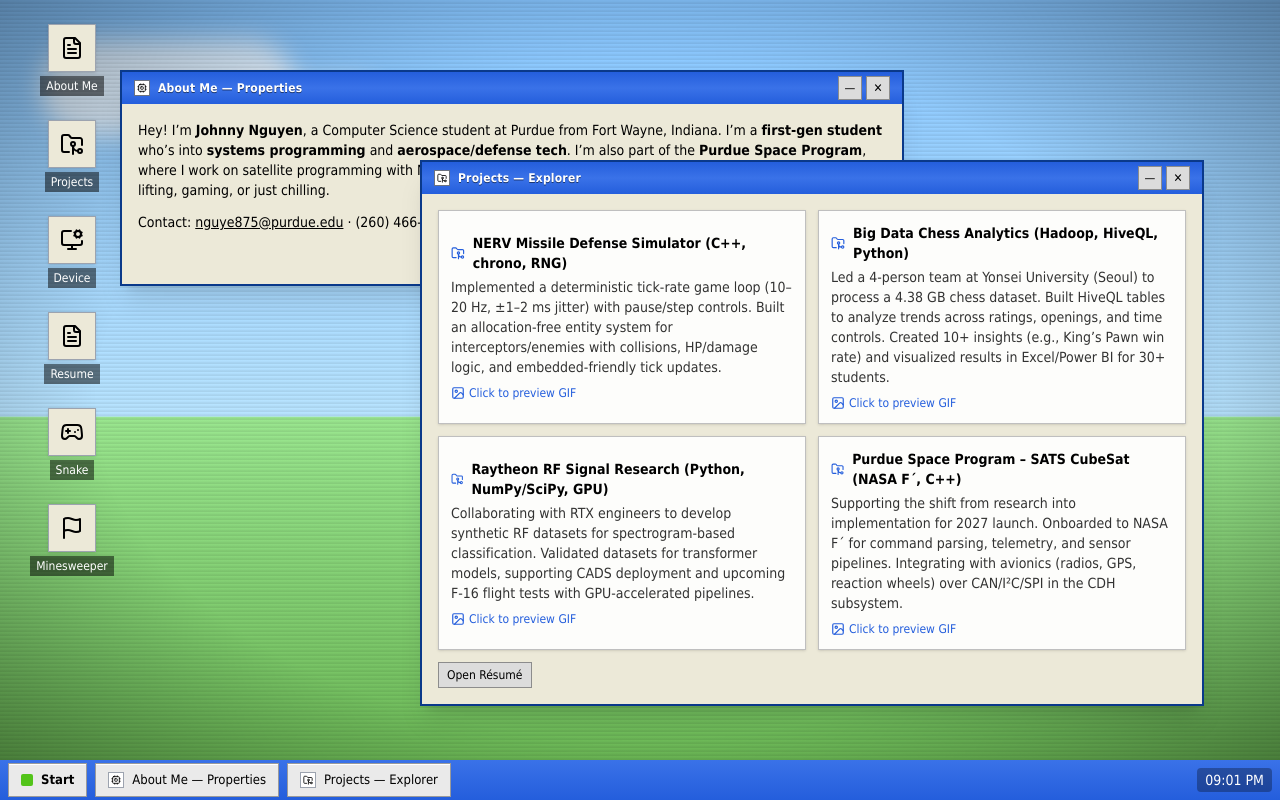
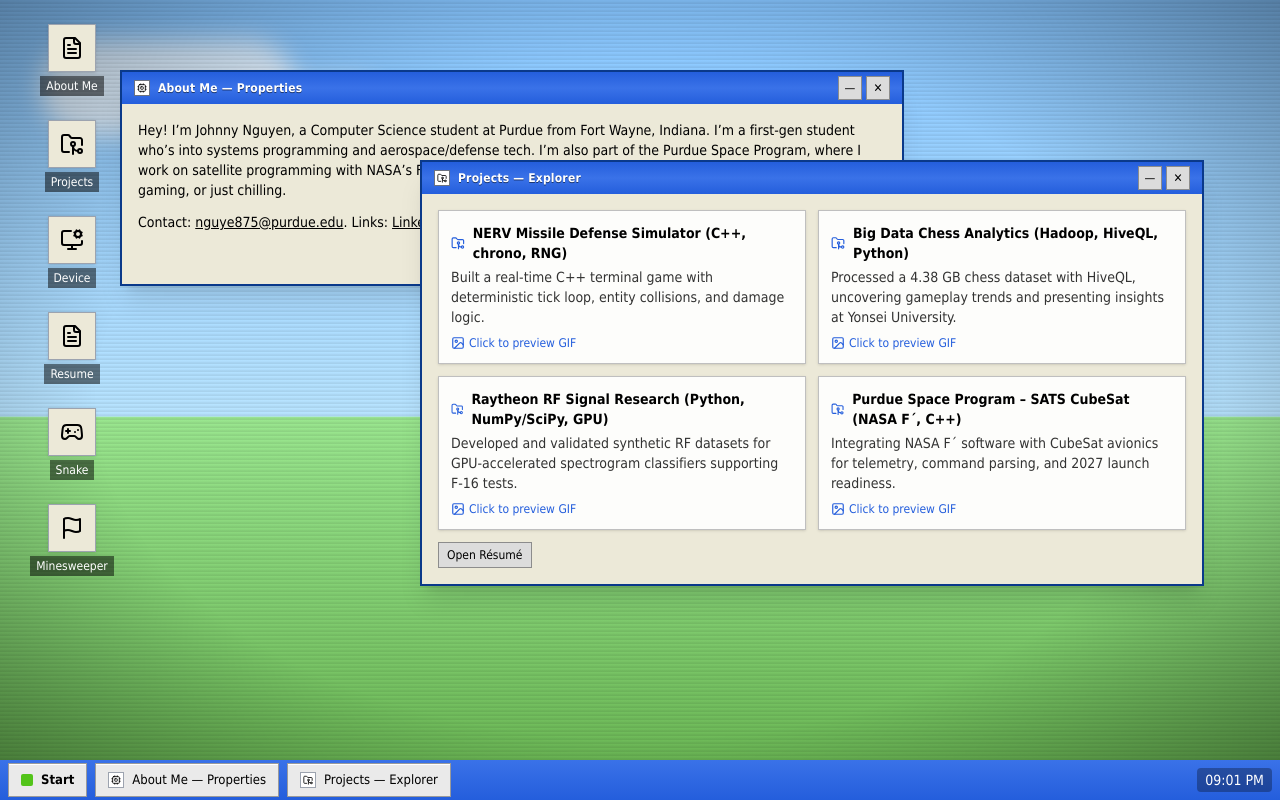
Before and after one commit to jnguyen727/new-portfolio, a React (Vite) app: page / in a window 1280 px wide. Built offline with nearby package versions, Linux system fonts and the light colour scheme.

Commit message:
change about me remove bolds

```diff
--- a/src/App.jsx
+++ b/src/App.jsx
@@ -217,13 +217,13 @@ function AboutContent(){
   return (
     <div className="space-y-3 text-sm">
       <p>
-        Hey! I’m <b>Johnny Nguyen</b>, a Computer Science student at Purdue from Fort Wayne, Indiana.
-        I’m a <b>first-gen student</b> who’s into <b>systems programming</b> and <b>aerospace/defense tech</b>.
-        I’m also part of the <b>Purdue Space Program</b>, where I work on satellite programming with NASA’s <b>F´ (F Prime)</b>.
+        Hey! I’m Johnny Nguyen, a Computer Science student at Purdue from Fort Wayne, Indiana.
+        I’m a first-gen student who’s into systems programming and aerospace/defense tech.
+        I’m also part of the Purdue Space Program, where I work on satellite programming with NASA’s F´ (F Prime).
         Outside of class, you’ll probably find me boxing, lifting, gaming, or just chilling.
       </p>
       <p>
-        Contact: <a className="underline" href={`mailto:${RESUME.email}`}>{RESUME.email}</a> · {RESUME.phone}. Links:
+        Contact: <a className="underline" href={`mailto:${RESUME.email}`}>{RESUME.email}</a>. Links:
         <a className="underline ml-1" href={`https://${RESUME.links.linkedin}`} target="_blank" rel="noreferrer">LinkedIn</a>,
         <a className="underline ml-1" href={`https://${RESUME.links.github}`} target="_blank" rel="noreferrer">GitHub</a>.
       </p>
@@ -231,38 +231,36 @@ function AboutContent(){
   );
 }
 
+
 // ✨ add onSeeMore to the props
 function ProjectsContent({ onOpenProject, onSeeMore }) {
 const cards = [
   {
     key: "nerv-sim",
     title: "NERV Missile Defense Simulator (C++, chrono, RNG)",
-    desc:
-      "Implemented a deterministic tick-rate game loop (10–20 Hz, ±1–2 ms jitter) with pause/step controls. Built an allocation-free entity system for interceptors/enemies with collisions, HP/damage logic, and embedded-friendly tick updates.",
+    desc: "Built a real-time C++ terminal game with deterministic tick loop, entity collisions, and damage logic.",
     gif: "/cpp.gif",
   },
   {
     key: "chess-analytics",
     title: "Big Data Chess Analytics (Hadoop, HiveQL, Python)",
-    desc:
-      "Led a 4-person team at Yonsei University (Seoul) to process a 4.38 GB chess dataset. Built HiveQL tables to analyze trends across ratings, openings, and time controls. Created 10+ insights (e.g., King’s Pawn win rate) and visualized results in Excel/Power BI for 30+ students.",
+    desc: "Processed a 4.38 GB chess dataset with HiveQL, uncovering gameplay trends and presenting insights at Yonsei University.",
     gif: "/chess.gif",
   },
   {
     key: "rtx-rf",
     title: "Raytheon RF Signal Research (Python, NumPy/SciPy, GPU)",
-    desc:
-      "Collaborating with RTX engineers to develop synthetic RF datasets for spectrogram-based classification. Validated datasets for transformer models, supporting CADS deployment and upcoming F-16 flight tests with GPU-accelerated pipelines.",
+    desc: "Developed and validated synthetic RF datasets for GPU-accelerated spectrogram classifiers supporting F-16 tests.",
     gif: "/f16.gif",
   },
   {
     key: "sats-cdh",
     title: "Purdue Space Program – SATS CubeSat (NASA F´, C++)",
-    desc:
-      "Supporting the shift from research into implementation for 2027 launch. Onboarded to NASA F´ for command parsing, telemetry, and sensor pipelines. Integrating with avionics (radios, GPS, reaction wheels) over CAN/I²C/SPI in the CDH subsystem.",
+    desc: "Integrating NASA F´ software with CubeSat avionics for telemetry, command parsing, and 2027 launch readiness.",
     gif: "/sats.gif",
   },
 ];
+
 
 
 
```
